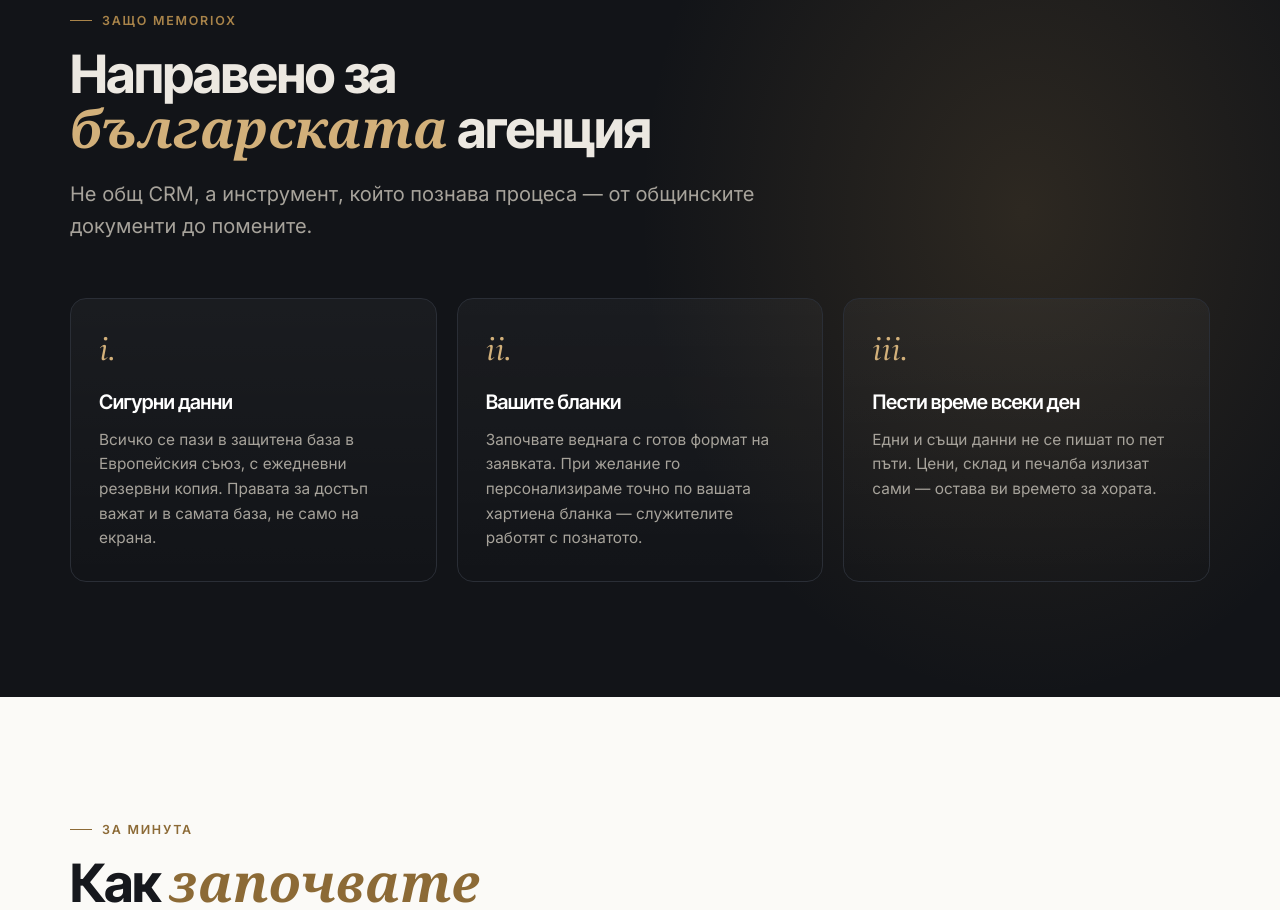
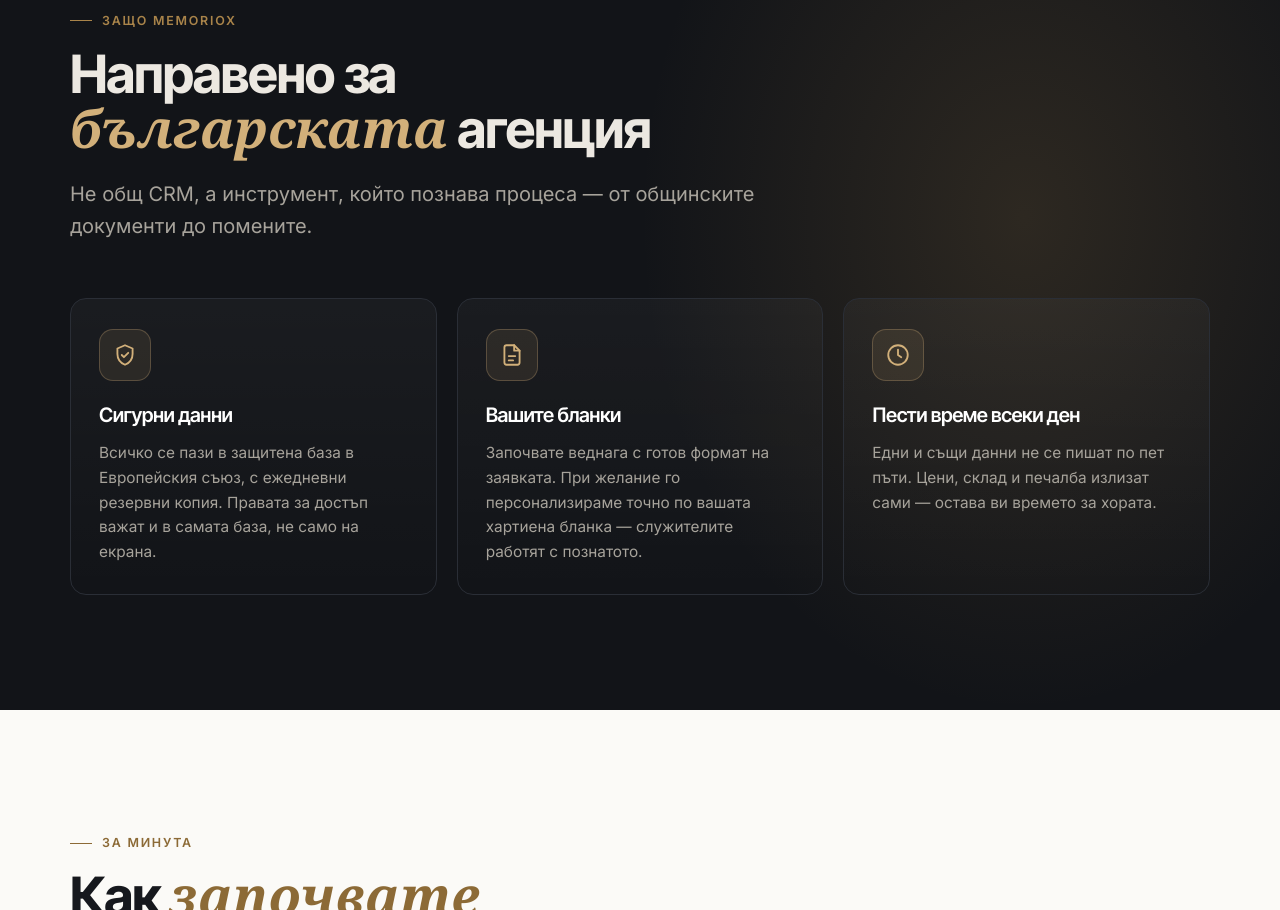
Before and after one commit to Boc666/zayavki, a plain HTML site: page landing/index.html in a window 1280 px wide. Shown: the part 3767-4677 px from the top of the page. Drawn offline with nearby package versions, Linux system fonts and the light colour scheme.

Commit message:
Сайт: в „Защо Memoriox“ римските цифри i./ii./iii. са заменени с икони (щит, документ, часовник)
Co-Authored-By: Claude Opus 5.5 <noreply@anthropic.com>

```diff
--- a/landing/index.html
+++ b/landing/index.html
@@ -163,7 +163,7 @@ section.sec{padding-block:clamp(72px,9vw,128px)}
 .why em.acc{color:#D2B07A}
 .why-grid{display:grid;grid-template-columns:repeat(3,minmax(0,1fr));gap:20px;margin-top:56px;position:relative}
 .wcard{border:1px solid var(--night-line);border-radius:var(--r);padding:30px 28px;background:linear-gradient(180deg,rgba(255,255,255,.035),rgba(255,255,255,0))}
-.wcard .num{font-family:var(--serif);font-style:italic;font-size:2.4rem;line-height:1;color:#D2B07A}
+.wcard .ico{width:52px;height:52px;border-radius:14px;display:grid;place-items:center;color:#D2B07A;background:rgba(210,176,122,.1);border:1px solid rgba(210,176,122,.28)}.wcard .ico svg{width:26px;height:26px}
 .wcard h3{font-size:1.25rem;font-weight:600;margin-top:18px;color:#fff}
 .wcard p{margin:10px 0 0;color:var(--night-text2);font-size:.96rem}
 
@@ -396,9 +396,9 @@ footer{border-top:1px solid var(--line);padding-block:56px calc(36px + env(safe-
       <p>Не общ CRM, а инструмент, който познава процеса — от общинските документи до помените.</p>
     </div>
     <div class="why-grid">
-      <article class="wcard rv"><div class="num">i.</div><h3>Сигурни данни</h3><p>Всичко се пази в защитена база в Европейския съюз, с ежедневни резервни копия. Правата за достъп важат и в самата база, не само на екрана.</p></article>
-      <article class="wcard rv"><div class="num">ii.</div><h3>Вашите бланки</h3><p>Започвате веднага с готов формат на заявката. При желание го персонализираме точно по вашата хартиена бланка — служителите работят с познатото.</p></article>
-      <article class="wcard rv"><div class="num">iii.</div><h3>Пести време всеки ден</h3><p>Едни и същи данни не се пишат по пет пъти. Цени, склад и печалба излизат сами — остава ви времето за хората.</p></article>
+      <article class="wcard rv"><div class="ico" aria-hidden="true"><svg viewBox="0 0 24 24" fill="none" stroke="currentColor" stroke-width="1.7" stroke-linecap="round" stroke-linejoin="round"><path d="M12 3l7 3v5c0 4.5-3 8.3-7 10-4-1.7-7-5.5-7-10V6l7-3z"/><path d="M9 12l2 2 4-4"/></svg></div><h3>Сигурни данни</h3><p>Всичко се пази в защитена база в Европейския съюз, с ежедневни резервни копия. Правата за достъп важат и в самата база, не само на екрана.</p></article>
+      <article class="wcard rv"><div class="ico" aria-hidden="true"><svg viewBox="0 0 24 24" fill="none" stroke="currentColor" stroke-width="1.7" stroke-linecap="round" stroke-linejoin="round"><path d="M14 3H7a2 2 0 0 0-2 2v14a2 2 0 0 0 2 2h10a2 2 0 0 0 2-2V8l-5-5z"/><path d="M14 3v5h5M9 13h6M9 17h4"/></svg></div><h3>Вашите бланки</h3><p>Започвате веднага с готов формат на заявката. При желание го персонализираме точно по вашата хартиена бланка — служителите работят с познатото.</p></article>
+      <article class="wcard rv"><div class="ico" aria-hidden="true"><svg viewBox="0 0 24 24" fill="none" stroke="currentColor" stroke-width="1.7" stroke-linecap="round" stroke-linejoin="round"><circle cx="12" cy="12" r="9"/><path d="M12 7v5l3 2"/></svg></div><h3>Пести време всеки ден</h3><p>Едни и същи данни не се пишат по пет пъти. Цени, склад и печалба излизат сами — остава ви времето за хората.</p></article>
     </div>
   </div>
 </section>
```
